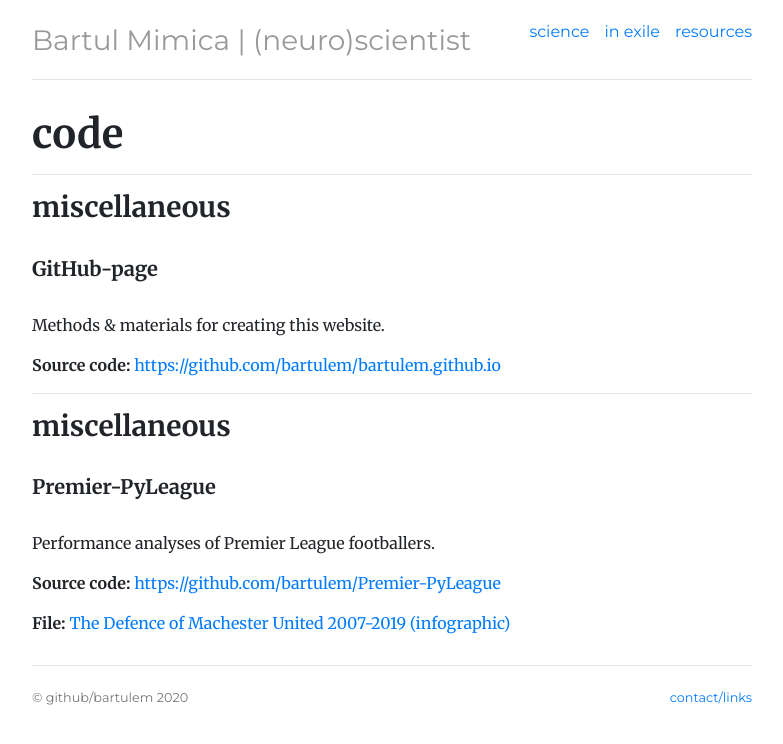
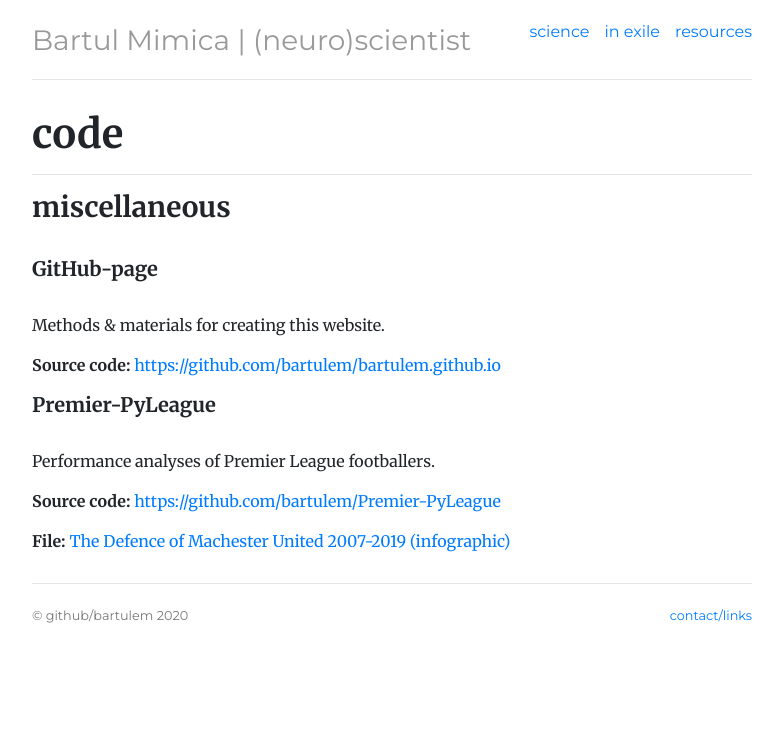
Before and after one commit to bartulem/bartulem.github.io, a Jekyll site: the page built from resources/index.html, in a window 1280 px wide. Shown: the top 744 px of the page, without its empty margins (248-1031 px from the left). Built offline with Jekyll 4.4.1, drawn with Linux system fonts in a browser that asks for light colours; comment, search, counter and statistics services are not loaded.

Commit message:
Update index.html

```diff
--- a/resources/index.html
+++ b/resources/index.html
@@ -25,9 +25,6 @@ description: resources | (neuro)scientist
       <p><strong>Source code:</strong> <a href="https://github.com/bartulem/bartulem.github.io" target="_blank">https://github.com/bartulem/bartulem.github.io</a></p>
       <p> </p>
 
-      <hr />
-      <h3 id="miscellaneous">miscellaneous</h3>
-      <br>
       <h5 id="Premier-PyLeague">Premier-PyLeague</h5>
       <br>
       <p>Performance analyses of Premier League footballers.</p>
```
